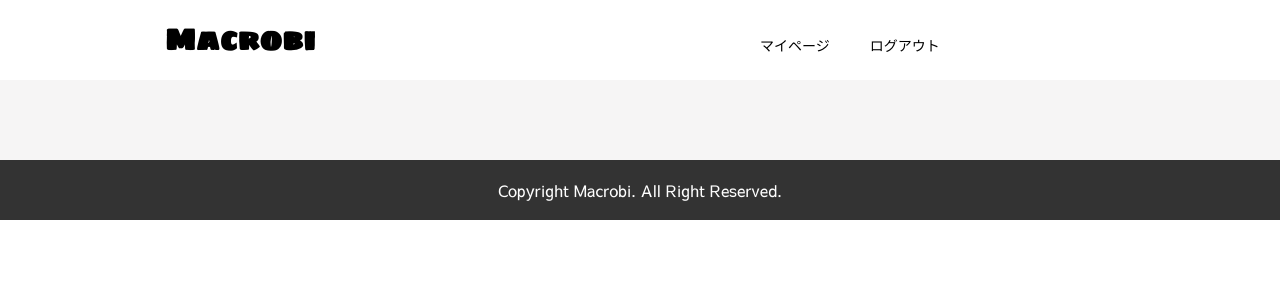
After one commit to centerRyo/Macrobi, a PHP site: page /mypage.php in a window 1280 px wide. The commit adds this page. Shown: the top 300 px of the page. Run offline with PHP 8.4, Linux system fonts and the light colour scheme.

Commit message:
マイページを作成した

```diff
--- /dev/null
+++ b/mypage.php
@@ -0,0 +1,27 @@
+<!DOCTYPE html>
+<html lang="ja">
+<head>
+    <meta charset="utf-8">
+    <title>Macrobi</title>
+    <link rel="stylesheet" href="css/reset.css">
+    <link rel="stylesheet" href="css/app.css">
+    <link href="https://fonts.googleapis.com/css?family=Sawarabi+Gothic|Sigmar+One&display=swap" rel="stylesheet">
+</head>
+<body>
+    <header class="header site-width">
+        <h1><a href="index.php">Macrobi</a></h1>
+        <nav id="top-nav">
+        <ul>
+            <li><a href="">マイページ</a></li>
+            <li><a href="">ログアウト</a></li>
+        </ul>
+        </nav>
+    </header>
+
+    <main class="main">
+
+    </main>
+
+    <footer class="footer">Copyright Macrobi. All Right Reserved.</footer>
+</body>
+</html>
--- a/signup.php
+++ b/signup.php
@@ -88,7 +88,7 @@
     <main class="main">
       <section class="form-container">
         <h1 class="form-title">新規登録</h1>
-        <form action="mypage.php" method="post" class="form">
+        <form action="" method="post" class="form">
           <label>
             メールアドレス
             <input type="text" name="email" placeholder="Email" value="<?php if(!empty($_POST['email'])) echo $_POST['email'] ?>">
```
